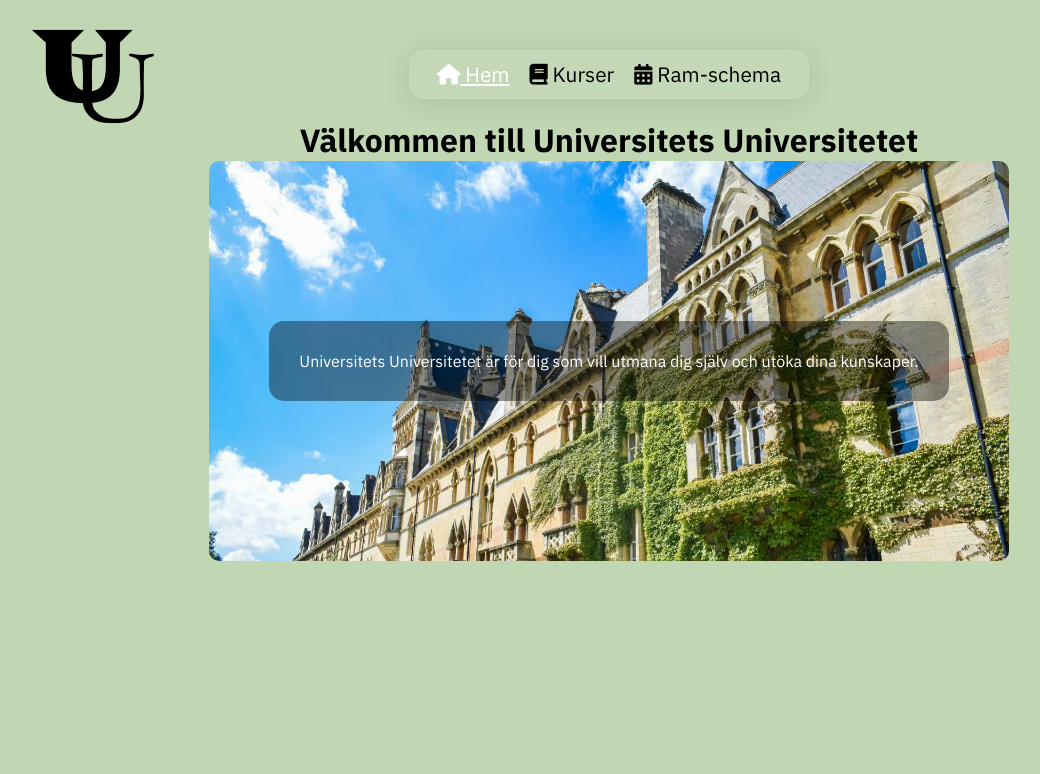
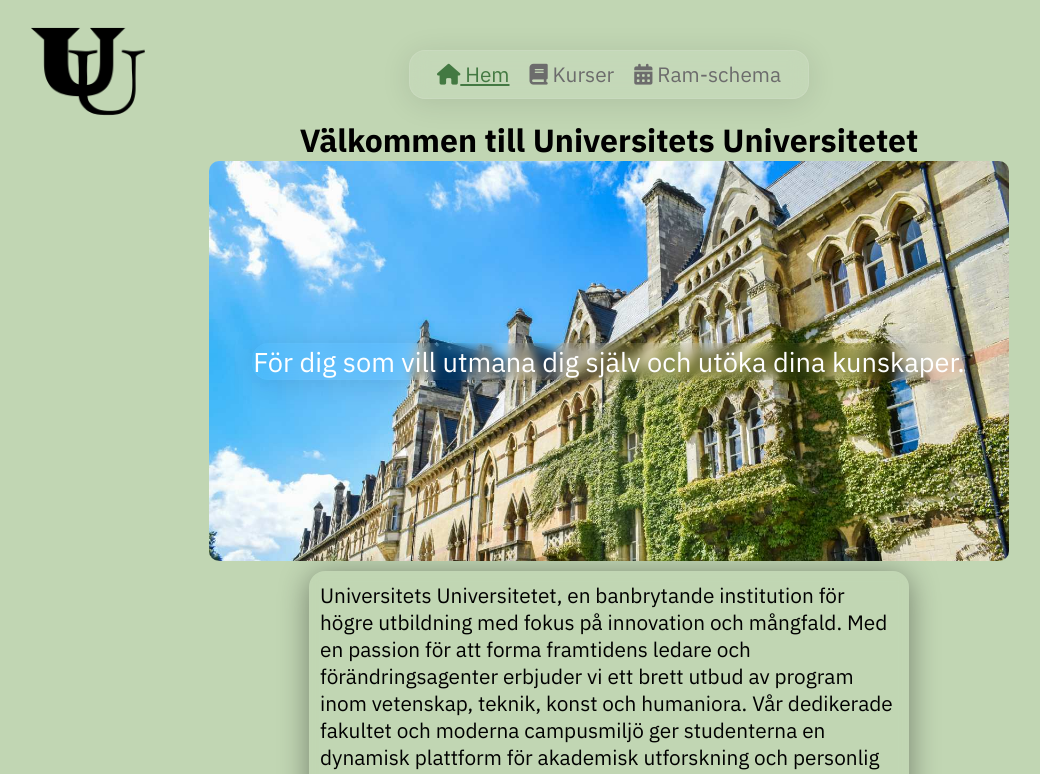
Before and after one commit to joma2304/angular-project, an Angular app: page /home in a window 1280 px wide. Shown: the top 774 px of the page, without its empty margins (31-1071 px from the left). Built offline with nearby package versions, Linux system fonts and the light colour scheme.

Commit message:
Ändrat styling

```diff
--- a/src/app/course-table/course-table.component.scss
+++ b/src/app/course-table/course-table.component.scss
@@ -42,7 +42,7 @@ button {
     background-color: white;
 }
 
-@media screen and (max-width: 700px) {
+@media screen and (max-width: 720px) {
     .big-screen {
         display: none;
     }
--- a/src/app/frame-schedule/frame-schedule.component.scss
+++ b/src/app/frame-schedule/frame-schedule.component.scss
@@ -30,7 +30,7 @@ mat-card-actions {
 }
 
 mat-card:hover {
-    background-color: rgba(202, 202, 202, 0.8);
+    background-color: rgba(175, 194, 162, 0.8);
 }
 
 button {
--- a/src/app/header/header.component.scss
+++ b/src/app/header/header.component.scss
@@ -29,14 +29,14 @@ nav {
             margin: 0 10px;
 
             a {
-                color: black;
+                color: rgb(108, 108, 108);
                 text-decoration: none;
                 transition: color 0.3s ease;
                 font-size: 1.3em;
 
                 &.active-link {
                     text-decoration: underline;
-                    color: white;
+                    color: rgb(67, 121, 66);
                 }
             }
 
@@ -50,7 +50,7 @@ nav {
 
 @media screen and (min-width: 901px) {
     img {
-        max-width: 150px;
+        max-width: 140px;
         margin-left: 50px;
     }
 
--- a/src/app/home/home.component.html
+++ b/src/app/home/home.component.html
@@ -2,7 +2,8 @@
 <div class="container">
     <div class="img-container">
         <div class="text-container">
-            <p>Universitets Universitetet är för dig som vill utmana dig själv och utöka dina kunskaper.</p>
+            <p>För dig som vill utmana dig själv och utöka dina kunskaper.</p>
         </div>
     </div>
+    <div class="home-text"><p> Universitets Universitetet, en banbrytande institution för högre utbildning med fokus på innovation och mångfald. Med en passion för att forma framtidens ledare och förändringsagenter erbjuder vi ett brett utbud av program inom vetenskap, teknik, konst och humaniora. Vår dedikerade fakultet och moderna campusmiljö ger studenterna en dynamisk plattform för akademisk utforskning och personlig tillväxt.</p></div>
 </div>
--- a/src/app/home/home.component.scss
+++ b/src/app/home/home.component.scss
@@ -8,9 +8,10 @@ h1 {
     align-items: center;
     background-image: url("../../assets/images/uu-pic.jpg");
     background-size: cover;
-    min-width: 400px;
+    min-width: 300px;
     min-height: 400px;
     max-width: 800px;
+    width: 95%;
     color: white;
     padding: 20px;
     border-radius: 10px;
@@ -18,8 +19,26 @@ h1 {
 
 .text-container {
     text-align: center;
-    background-color: rgba($color: #000000, $alpha: 0.4);
-    border-radius: 15px;
-    color: white;
-    padding: 30px;
+    background: rgba(235, 235, 235, 0);
+    border-radius: 16px;
+    box-shadow: 0 4px 30px rgba(0, 0, 0, 0.1);
+    backdrop-filter: blur(5.1px);
+    -webkit-backdrop-filter: blur(5.1px);
+    border: 1px solid rgba(235, 235, 235, 0.02);
+    font-size: 1.7rem;
 }
+
+.home-text {
+    text-align: left;
+    background: rgba(235, 235, 235, 0);
+    border-radius: 16px;
+    box-shadow: 0 4px 30px rgba(0, 0, 0, 0.4);
+    backdrop-filter: blur(5.1px);
+    -webkit-backdrop-filter: blur(5.1px);
+    border: 1px solid rgba(235, 235, 235, 0.02);
+    font-size: 1.3rem;
+    margin-top: 10px;
+    padding: 10px;
+    max-width: 600px;
+    width: 95%;
+}
```
